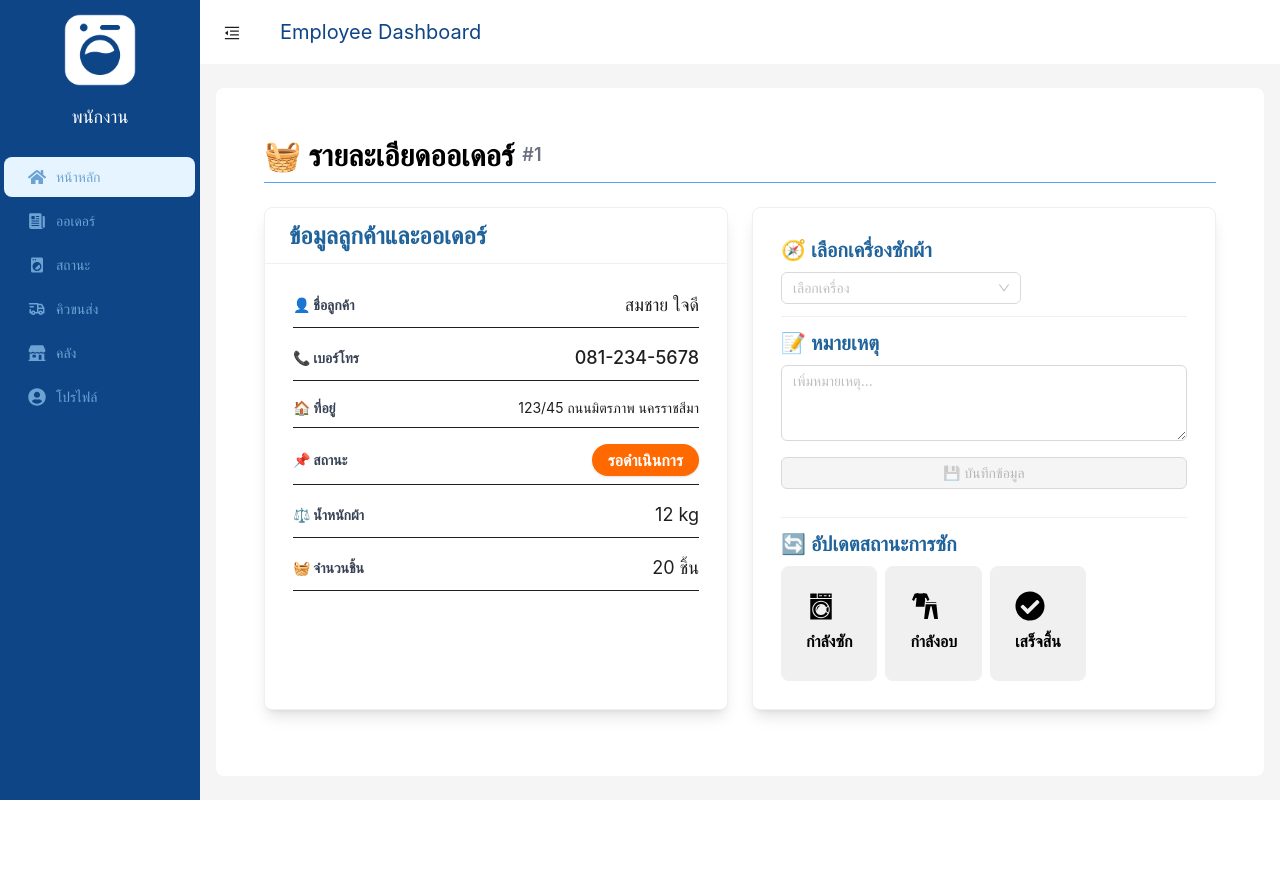
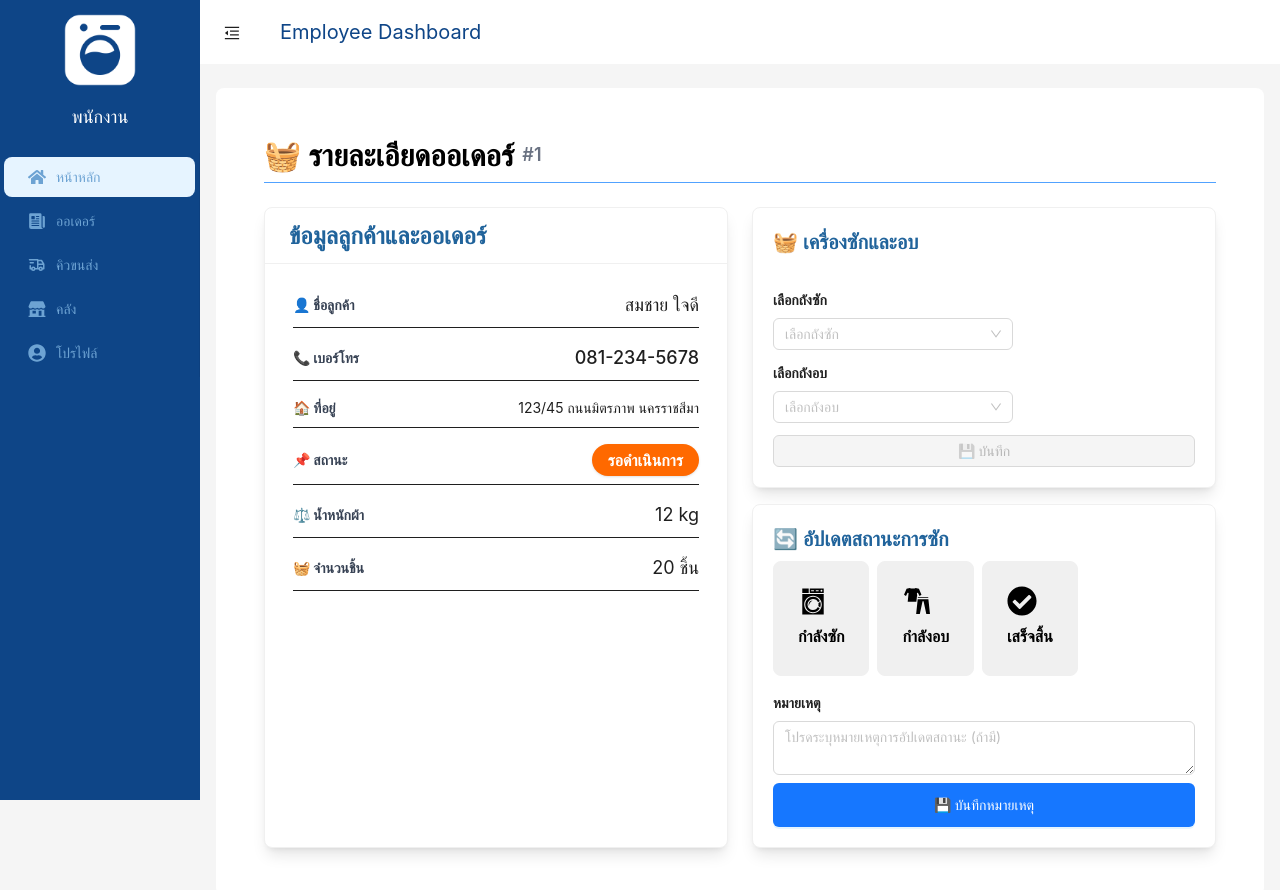
Before and after one commit to OnpreeyaMi/project-sa, a React (Vite) app in the folder frontend/: page /orders/1 in a window 1280 px wide. Shown: the top 890 px of the page. Before the commit the page ends 800 px from the top, so only its background shows below. Built offline with nearby package versions, Linux system fonts and the light colour scheme.

Commit message:
updateEmpSidebar&Orderdetail

```diff
--- a/frontend/src/App.tsx
+++ b/frontend/src/App.tsx
@@ -19,7 +19,7 @@ const App: React.FC = () => {
           <Routes>
             <Route path="/" element={<EmpSidebar />}/>
             <Route path="/Home" element={<HomePage />} />
-            <Route path="/statusupdate" element={<StatusUpdate/>} />
+            <Route path="/order" element={<StatusUpdate/>} />
             <Route path="/TransportQueuePage" element={<TransportQueuePage/>} />
 
             <Route path="/orders/:orderId" element={<OrderDetail />} />
--- a/frontend/src/Feature/LaundryProcess/pages/OrderDetail.tsx
+++ b/frontend/src/Feature/LaundryProcess/pages/OrderDetail.tsx
@@ -11,6 +11,7 @@ import {
   Typography,
   Row,
   Col,
+  Modal,
 } from "antd";
 import EmpSidebar from "../../../component/layout/Sidebar/EmpSidebar";
 import StatusCard from "../componemts/StatusCard";
@@ -31,30 +32,36 @@ const OrderDetail: React.FC = () => {
     weight: 12,
     totalItems: 20,
     status: "รอดำเนินการ",
-    machine: "",
-    note: "",
+    washMachine: "",
+    dryMachine: "",
+    statusNote: "",
   });
 
-  const [selectedMachine, setSelectedMachine] = useState<string | null>(null);
-  const [note, setNote] = useState("");
+  const [selectedWashMachine, setSelectedWashMachine] = useState<string | null>(null);
+  const [selectedDryMachine, setSelectedDryMachine] = useState<string | null>(null);
+  const [statusNote, setStatusNote] = useState("");
 
+  const [confirmModal, setConfirmModal] = useState<{
+    open: boolean;
+    newStatus: string | null;
+  }>({ open: false, newStatus: null });
+
+  // แสดง Modal ก่อนอัปเดตสถานะ
   const handleStatusUpdate = (newStatus: string) => {
+    setConfirmModal({ open: true, newStatus });
+  };
+
+  // ยืนยันอัปเดตสถานะ
+  const confirmStatusUpdate = () => {
+    if (confirmModal.newStatus) {
       setOrder((prev) => ({
         ...prev,
-      status: newStatus,
+        status: confirmModal.newStatus!,
       }));
-    message.success(`✅ อัปเดตสถานะเป็น: ${newStatus}`);
+      message.success(`✅ อัปเดตสถานะเป็น: ${confirmModal.newStatus}`);
+    }
+    setConfirmModal({ open: false, newStatus: null });
   };
-
-  const handleSaveMachineNote = () => {
-    setOrder((prev) => ({
-      ...prev,
-      machine: selectedMachine || "",
-      note: note || "",
-    }));
-    message.success("✅ บันทึกเครื่องซักผ้าและหมายเหตุเรียบร้อย");
-  };
-
 
   return (
     <EmpSidebar>
@@ -81,26 +88,22 @@ return (
               }
             >
               <div className="space-y-4">
-              {/* ชื่อลูกค้า */}
                 <div className="flex items-center justify-between border-b pb-2">
-                <span className="font-bold text-gray-700" style={{ fontWeight: 'bold' }}>👤 ชื่อลูกค้า  </span>
+                  <span className="font-bold text-gray-700">👤 ชื่อลูกค้า</span>
                   <span className="text-lg font-medium">{order.customerName}</span>
                 </div>
-              {/* เบอร์โทร */}
                 <div className="flex items-center justify-between border-b pb-2">
-                <span className="font-bold text-gray-700" style={{ fontWeight: 'bold' }}>📞 เบอร์โทร  </span>
+                  <span className="font-bold text-gray-700">📞 เบอร์โทร</span>
                   <span className="text-lg font-medium">{order.phone}</span>
                 </div>
-              {/* ที่อยู่ */}
                 <div className="flex items-start justify-between border-b pb-2">
-                <span className="font-bold text-gray-700" style={{ fontWeight: 'bold' }}>🏠 ที่อยู่  </span>
+                  <span className="font-bold text-gray-700">🏠 ที่อยู่</span>
                   <span className="text-right max-w-[60%]">{order.address}</span>
                 </div>
-              {/* สถานะ */}
                 <div className="flex items-center justify-between border-b pb-2">
-                <span className="font-bold text-gray-700" style={{ fontWeight: 'bold' }}>📌 สถานะ  </span>
+                  <span className="font-bold text-gray-700">📌 สถานะ</span>
                   <span
-                  className={`px-4 py-1 rounded-full text-white text-base font-semibold shadow-sm transition-colors ${
+                    className={`px-4 py-1 rounded-full text-white text-base font-semibold shadow-sm ${
                       order.status === "รอดำเนินการ"
                         ? "bg-orange-500"
                         : order.status === "กำลังซัก"
@@ -113,73 +116,96 @@ return (
                     {order.status}
                   </span>
                 </div>
-              {/* น้ำหนักผ้า */}
                 <div className="flex items-center justify-between border-b pb-2">
-                <span className="font-bold text-gray-700" style={{ fontWeight: 'bold' }}>⚖️ น้ำหนักผ้า  </span>
+                  <span className="font-bold text-gray-700">⚖️ น้ำหนักผ้า</span>
                   <span className="text-lg">{order.weight} kg</span>
                 </div>
-              {/* จำนวนชิ้น */}
                 <div className="flex items-center justify-between border-b pb-2">
-                <span className="font-bold text-gray-700" style={{ fontWeight: 'bold' }}>🧺 จำนวนชิ้น  </span>
+                  <span className="font-bold text-gray-700">🧺 จำนวนชิ้น</span>
                   <span className="text-lg">{order.totalItems} ชิ้น</span>
                 </div>
-              {/* เครื่องซักผ้า */}
-              {order.machine && (
+                {order.washMachine && (
                   <div className="flex items-center justify-between border-b pb-2">
-                  <span className="font-bold text-gray-700" style={{ fontWeight: 'bold' }}>🧭 เครื่องซักผ้า  </span>
-                  <span className="text-lg">{order.machine}</span>
+                    <span className="font-bold text-gray-700">🧭 ถังซัก</span>
+                    <span className="text-lg">{order.washMachine}</span>
                   </div>
                 )}
-              {/* หมายเหตุ */}
-              {order.note && (
+                {order.dryMachine && (
+                  <div className="flex items-center justify-between border-b pb-2">
+                    <span className="font-bold text-gray-700">🔥 ถังอบ</span>
+                    <span className="text-lg">{order.dryMachine}</span>
+                  </div>
+                )}
+                {order.statusNote && (
                   <div className="flex items-center justify-between">
-                  <span className="font-bold text-gray-700" style={{ fontWeight: 'bold' }}>📝 หมายเหตุ  </span>
-                  <span className="text-lg max-w-[60%] text-right">{order.note}</span>
+                    <span className="font-bold text-gray-700">📝 หมายเหตุสถานะ</span>
+                    <span className="text-lg max-w-[60%] text-right">{order.statusNote}</span>
                   </div>
                 )}
               </div>
             </Card>
           </Col>
 
-        {/* กล่องเลือกเครื่อง + หมายเหตุ + อัปเดตสถานะ */}
+          {/* กล่องจัดการถังซัก-อบ และอัปเดตสถานะ */}
           <Col xs={24} md={12}>
-          <Card
-            bordered
-            className="shadow-lg rounded-2xl h-full bg-gradient-to-br from-white to-blue-50"
-            bodyStyle={{ padding: 28 }}
-          >
-            <Title level={4} className="!text-[#20639B] !mb-2">🧭 เลือกเครื่องซักผ้า</Title>
+            <Row gutter={[16, 16]}>
+              {/* กล่องเครื่องซักและอบ */}
+              <Col span={24}>
+                <Card bordered className="shadow-lg rounded-2xl bg-white" bodyStyle={{ padding: 20 }}>
+                  <div className="flex flex-col space-y-3">
+                    <Title level={4} className="!text-[#20639B] !mb-4">🧺 เครื่องซักและอบ</Title>
+
+                    <Title level={5} className="!mb-2" style={{ fontSize: 14}}>เลือกถังซัก</Title>
                     <Select
-              placeholder="เลือกเครื่อง"
-              style={{ width: "100%", maxWidth: 240 }}
-              onChange={(value) => setSelectedMachine(value)}
+                      placeholder="เลือกถังซัก"
+                      style={{ width: "100%", maxWidth: 240, marginBottom: 12 }}
+                      onChange={(value) => setSelectedWashMachine(value)}
                       options={[
-                { value: "เครื่องที่ 1", label: "เครื่องที่ 1" },
-                { value: "เครื่องที่ 2", label: "เครื่องที่ 2" },
-                { value: "เครื่องที่ 3", label: "เครื่องที่ 3" },
+                        { value: "ถังซัก 1", label: "ถังซัก 1" },
+                        { value: "ถังซัก 2", label: "ถังซัก 2" },
+                        { value: "ถังซัก 3", label: "ถังซัก 3" },
+                        { value: "ถังซัก 4", label: "ถังซัก 4" },
+                        { value: "ถังซัก 5", label: "ถังซัก 5" },
+
                       ]}
-              className="mb-4"
                     />
-            <Divider className="!my-3" />
-            <Title level={4} className="!text-[#20639B] !mb-2">📝 หมายเหตุ</Title>
-            <TextArea
-              rows={3}
-              value={note}
-              onChange={(e) => setNote(e.target.value)}
-              placeholder="เพิ่มหมายเหตุ..."
-              style={{ marginBottom: 16 }}
+
+                    <Title level={5} className="!mb-2" style={{ fontSize: 14}}>เลือกถังอบ</Title>
+                    <Select
+                      placeholder="เลือกถังอบ"
+                      style={{ width: "100%", maxWidth: 240, marginBottom: 12 }}
+                      onChange={(value) => setSelectedDryMachine(value)}
+                      options={[
+                        { value: "ถังอบ 1", label: "ถังอบ 1" },
+                        { value: "ถังอบ 2", label: "ถังอบ 2" },
+                        { value: "ถังอบ 3", label: "ถังอบ 3" },
+                        { value: "ถังอบ 4", label: "ถังอบ 4" },
+                        { value: "ถังอบ 5", label: "ถังอบ 5" },
+                      ]}
                     />
+
                     <Button
                       type="primary"
-              onClick={handleSaveMachineNote}
-              disabled={!selectedMachine}
-              className="mb-4"
                       block
+                      onClick={() => {
+                        setOrder(prev => ({
+                          ...prev,
+                          washMachine: selectedWashMachine || "",
+                          dryMachine: selectedDryMachine || "",
+                        }));
+                        message.success("✅ บันทึกถังซักและถังอบเรียบร้อย");
+                      }}
+                      disabled={!selectedWashMachine && !selectedDryMachine}
                     >
-              💾 บันทึกข้อมูล
+                      💾 บันทึก
                     </Button>
-            <Divider className="!my-3" />
-            {/* Section: อัปเดตสถานะ */}
+                  </div>
+                </Card>
+              </Col>
+
+              {/* กล่องอัปเดตสถานะ */}
+              <Col span={24}>
+                <Card bordered className="shadow-lg rounded-2xl bg-white" bodyStyle={{ padding: 20 }}>
                   <Title level={4} className="!text-[#20639B] !mb-2">🔄 อัปเดตสถานะการซัก</Title>
                   <Space wrap>
                     <StatusCard
@@ -204,9 +230,46 @@ return (
                       onClick={handleStatusUpdate}
                     />
                   </Space>
+
+                  <Title level={5} className="!mt-4 !mb-2" style={{ fontSize: 14 }}>หมายเหตุ</Title>
+                  <TextArea
+                    rows={2}
+                    value={statusNote}
+                    onChange={(e) => setStatusNote(e.target.value)}
+                    placeholder="โปรดระบุหมายเหตุการอัปเดตสถานะ (ถ้ามี)"
+                    className="mb-4"
+                  />
+                  <Button
+                    type="primary"
+                    block
+                    style={{
+                      height: 44,
+                      marginTop: 8,
+                    }}
+                    onClick={() => {
+                      setOrder(prev => ({ ...prev, statusNote }));
+                      message.success("✅ บันทึกหมายเหตุสถานะเรียบร้อย");
+                    }}
+                  >
+                    💾 บันทึกหมายเหตุ
+                  </Button>
                 </Card>
               </Col>
             </Row>
+          </Col>
+        </Row>
+
+        {/* Modal ยืนยันการอัปเดตสถานะ */}
+        <Modal
+          title="ยืนยันการอัปเดตสถานะ"
+          open={confirmModal.open}
+          onOk={confirmStatusUpdate}
+          onCancel={() => setConfirmModal({ open: false, newStatus: null })}
+          okText="ยืนยัน"
+          cancelText="ยกเลิก"
+        >
+          <p>คุณต้องการอัปเดตสถานะเป็น <b>{confirmModal.newStatus}</b> ใช่หรือไม่?</p>
+        </Modal>
       </div>
     </EmpSidebar>
   );
--- a/frontend/src/component/layout/Sidebar/EmpSidebar.tsx
+++ b/frontend/src/component/layout/Sidebar/EmpSidebar.tsx
@@ -2,7 +2,7 @@ import { useNavigate } from "react-router-dom";
 import React, { useState } from 'react';
 import { FaHome,FaUserFriends,FaUserCircle } from "react-icons/fa";
 import { IoNewspaper,IoStorefrontSharp } from "react-icons/io5";
-import { MdLocalLaundryService } from "react-icons/md";
+// import { MdLocalLaundryService } from "react-icons/md";
 import { TbTruckDelivery } from "react-icons/tb";
 
 import {
@@ -12,8 +12,8 @@ import {
 
 import { Button, Col, Layout, Menu, theme } from 'antd';
 import iconWashing from '../../../assets/iconwashing.png';
-import { LiaUserCogSolid } from "react-icons/lia";
-import { TbSettings } from "react-icons/tb";
+// import { LiaUserCogSolid } from "react-icons/lia";
+// import { TbSettings } from "react-icons/tb";
 
 
 const { Header, Sider, Content } = Layout;
@@ -84,25 +84,20 @@ const EmpSidebar: React.FC<SidebarProps> = ({ children }) => {
               onClick: () => {
                 navigate('/order'); //ออเดอร์
               }},
+
             { key: '3',
-              icon: <MdLocalLaundryService  style={{fontSize: "18px" , color: "#6da3d3"}}/>,
-              label: <span style={{ color: '#6da3d3' }}>สถานะ</span>,
-              onClick: () => {
-                navigate('/statusupdate'); //สถานะ
-              }},
-            { key: '4',
               icon: <TbTruckDelivery  style={{fontSize: "18px" , color: "#6da3d3"}}/>,
               label: <span style={{ color: '#6da3d3' }}>คิวขนส่ง</span>,
               onClick: () => {
                 navigate('/TransportQueuePage'); //คิวขนส่ง
               }},
-            { key: '5',
+            { key: '4',
               icon: <IoStorefrontSharp  style={{fontSize: "18px" , color: "#6da3d3"}}/>,
               label: <span style={{ color: '#6da3d3' }}>คลัง</span>,
               onClick: () => {
                 navigate('/store'); //คลัง
               }},
-            { key: '6',
+            { key: '5',
               icon: <FaUserCircle
               style={{fontSize: "18px" , color: "#6da3d3"}}/>,
               label: <span style={{ color: '#6da3d3' }}>โปรไฟล์</span>,
--- a/frontend/vite.config.ts
+++ b/frontend/vite.config.ts
@@ -15,7 +15,7 @@ import tailwindcss from '@tailwindcss/vite'
 export default defineConfig({
   plugins: [react(), tailwindcss()],
   server: {
-    host: '0.0.0.0', // 👈 สำคัญ: ให้เครื่องอื่นในเครือข่ายเข้าถึงได้
+    host: '0.0.0.0', //  ให้เครื่องอื่นในเครือข่ายเข้าถึงได้
     port: 5173,       // เลือกพอร์ตที่ต้องการ (ค่า default คือ 5173)
   },
 })
```
Lines whose indentation alone changed are shown as unchanged.
